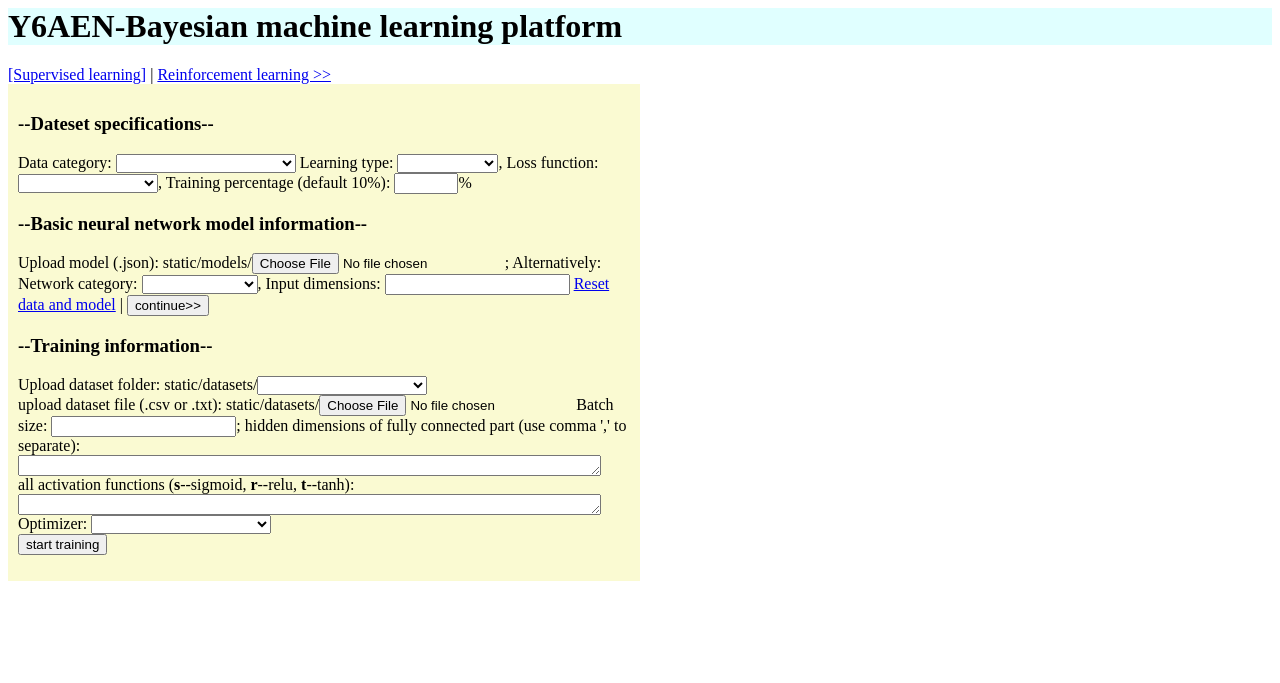
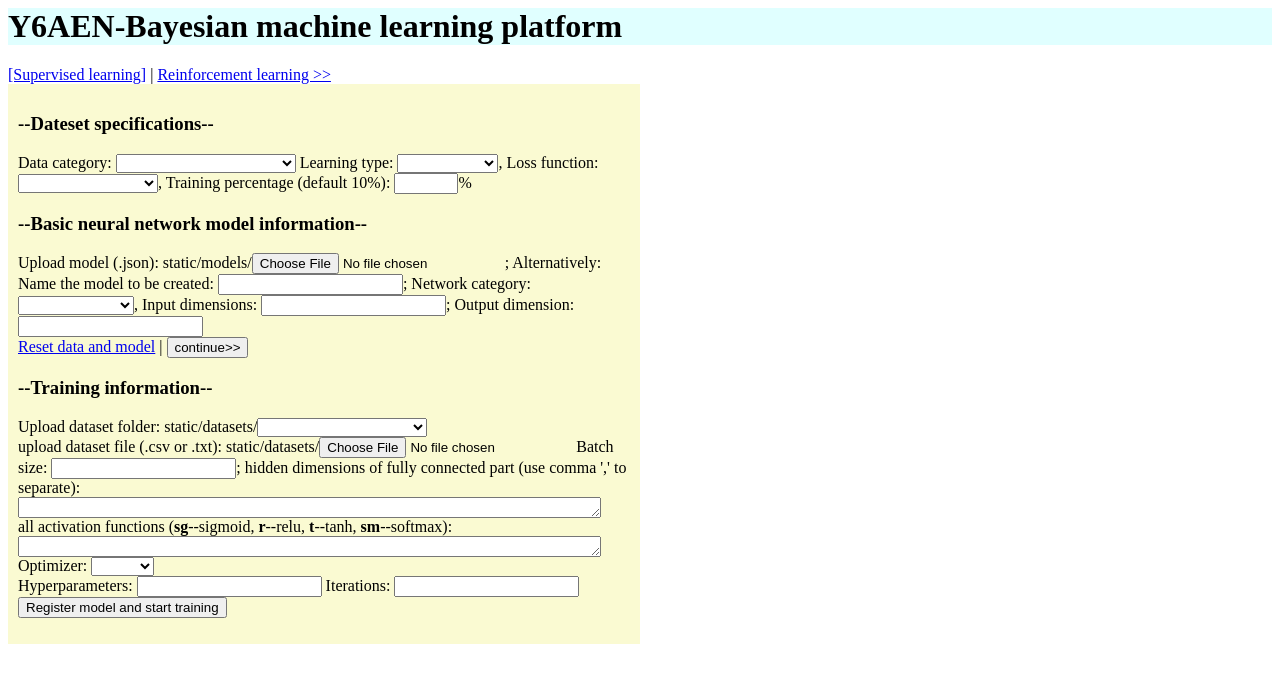
Before and after one commit to HassenAissa/Bayesian_inference_for_NN, a Flask app: page / in a window 1280 px wide. Shown: the top 683 px of the page. Run offline with Flask 3, Linux system fonts and the light colour scheme.

Commit message:
web create dataset and tf model with optimizer

```diff
--- a/app.py
+++ b/app.py
@@ -1,7 +1,8 @@
 from flask import Flask, render_template, request
 from matplotlib import pyplot as plt
 import PyAce.datasets.Dataset as ds, PyAce.datasets.utils as dsu
-import tensorflow as tf
+import PyAce.optimizers as om
+import tensorflow as tf, gymnasium as gym
 import os
 
 app = Flask(__name__)
@@ -9,7 +10,8 @@
 class ModelInfo:
     def __init__(self, ):
         self.dataset:ds.Dataset = None
-        self.tfmodel = ""
+        self.model_file = None
+        self.model_ready = False
 
 def find_values(text):
     csv = ""
@@ -24,9 +26,9 @@
                ["", "Mean squared error", "Cross entropy"],
                ["", "Fully connected", "Convolutional"],
                [""]+os.listdir("PyAce/tests"),
-               [""]+["BBB", "FSVI", "HMC", "SLGD", "SWAG"]]
-mspecs = ["dcat", "lcat", "loss", "tfrac", "nnjson", "nncat", "ipd"]
-tspecs = ["dfolder", "dtable", "batch", "kernel", "filters", "hidden", "activations", "optim"]
+               [""]+["BBB", "FSVI", "HMC", "SGLD", "SWAG"]]
+mspecs = ["dcat", "lcat", "loss", "tfrac", "nnjson", "nncat", "ipd", "opd", "mname"]
+tspecs = ["dfolder", "dtable", "batch", "kernel", "filters", "hidden", "activations", "optim", "hyp", "ite"]
 
 @app.route('/reinforce', methods=['GET', 'POST'])    # main page
 def reinforce():
@@ -36,19 +38,22 @@
 def index():
     fm = request.form
     print(fm)
+    inputs = []
     if not fm:
         return render_template('index.html', options=options)
-
     elif fm.get("f1"):
         # form no.1 dataset and neural netork category
         inputs = [fm.get(k) for k in mspecs]
-        if "" in inputs[:4] or (inputs[4]=="" and "" in inputs[5:]):
+        if "" in inputs[:4] or (inputs[4]=="" and "" in inputs[5:-1]):
             return render_template('index.html', options=options)
         if inputs[4]:
-            info.tfmodel = "static/models/"+inputs[4]
+            info.model_file = "static/models/"+inputs[4]
+            info.model_ready = True
         else:
+            info.model_file = "static/models/"+inputs[8]+".json"
             info.nncat = inputs[5]
             info.ipd = find_values(inputs[6])
+            info.opd = int(inputs[7])
         if inputs[2] == options[2][0]:
             info.lfunc = tf.keras.losses.MeanSquaredError()
         elif inputs[2] ==  options[2][1]:
@@ -58,68 +63,103 @@
     elif fm.get("f2"):
         # form no.2 neural network config
         inputs = [fm.get(k) for k in tspecs]
+        # Create dataset
         x_train, y_train = None, None
         if inputs[0] == options[0][1]: # images folder and labels
-            info.ipd = [int(i) for i in find_values(ic)] # input dimension
-            x_train, y_train = dsu.imgdata_preprocess("static/datasets/"+inputs[0], info.tfrac, info.ipd)
-            info.n_classes = dsu.get_n_classes(y_train)
+            ipd = [int(i) for i in find_values(info.ipd)] # input dimension
+            x_train, y_train = dsu.imgdata_preprocess("static/datasets/"+inputs[0], info.tfrac, ipd)
+            if info.lcat == options[1][2]:
+                # classification
+                info.n_classes = dsu.get_n_classes(y_train)
+            else:
+                info.n_classes = info.opd
             info.dataset.__init__(
                 tf.data.Dataset.from_tensor_slices((x_train, y_train)),
                 info.lfunc,
-                info.lcat
+                info.lcat,
+                target_dim=info.opd
             )
         elif inputs[0] == options[0][1]: # dataframe table
             pass
-        if info.nncat == options[3][1]: # fully connected
-            hidden = fm.get("hidden")
-            if hidden:
-                shape[1] = [0] + [int(d) for d in find_values(hidden)] + [info.n_classes]
-                activations = fm.get("activations")
-                if activations:
-                    acts = find_values(activations)
-                    activations = []
-                    for a in acts:
-                        match a:
-                            case 'r':
-                                activations.append('relu')
-                            case's':
-                                activations.append('sigmoid')
-                            case 't':
-                                activations.append('tanh')
-                            case _:
-                                activations.append('linear')
 
-                    if len(activations) == len(shape[1])-1:
-                        info.tfmodel.add(tf.keras.layers.Dense(shape[1][1], activation=activations[0]))
-                        for i in range():
-                            layers.append(linears[i])
+        # Create basic nn model
+        layers = []
+        model_config = ""
+        if not info.model_ready and inputs[6] and inputs[5]:
+            acts = find_values(inputs[6])
+            activations = []
+            ai = 1
+            hiddens = [h for h in find_values(inputs[5])]
+            for a in acts:
+                match a:
+                    case 'r':
+                        activations.append('relu')
+                    case'sg':
+                        activations.append('sigmoid')
+                    case 't':
+                        activations.append('tanh')
+                    case 'sm':
+                        activations.append('softmax')
+                    case _:
+                        activations.append('linear')
 
+            if info.nncat == options[3][1]: # Fully connected specific
+                layers.append(tf.keras.layers.Dense(hiddens.pop(0), activation=activations[0], input_shape=info.ipd))
 
-                        base_model = nn.Sequential(*layers)
+            elif info.nncat == options[3][2]: # Convolutional specific
+                if inputs[4] and inputs[3]:
+                    filters = [int(f) for f in find_values(inputs[4])]
+                    kernel = int(inputs[3])
+                    layers += [tf.keras.layers.Conv2D(filters[0], kernel, activation=activations[0], input_shape=info.ipd),
+                            tf.keras.layers.MaxPooling2D(2)]
+                    for f in filters:
+                        layers += [tf.keras.layers.Conv2D(f, kernel, activation=activations[ai]), tf.keras.layers.MaxPooling2D(2)]
+                        ai += 1
+                    layers.append(tf.keras.layers.Flatten())
+            for h in hiddens:   # Common to both types
+                layers.append(tf.keras.layers.Dense(h, activation=activations[ai]))
+                ai += 1
+            if layers:
+                # nn layers have been added properly
+                model = tf.keras.Sequential(layers)
+                model_config= model.to_json()
+                info.model_ready = True
+                f = open(info.model_file, "w")
+                f.write(info.model_config)
+                f.close()
 
-        elif info.nncat == options[3][2]: # Convolutional
-            filters = fm.get("filters")
-            if filters:
-                shape[0] = [0] + [int(f) for f in find_values(filters)]
-                kernel = fm.get("kernel")
-                if kernel:
-                    kernel = int(kernel)
-                    padding =  int((kernel - 1) / 2)
-                    features = fm.get("features")
-                    if features:
-                        features = int(features)
-                        convs = [nn.Conv2d(shape[0][i], shape[0][i+1], kernel_size=kernel, padding=padding) for i in range(len(shape[0])-1)]
-                        f_size = int(32 / (2**(len(shape[0])-1)))
-                        ic = shape[0][-1]*f_size*f_size
-                        lins = [nn.Linear(ic, features), nn.Linear(features, n_classes)]
-                        shape[1] = [ic, features, n_classes]
-                        base_model = nn.Sequential(*(convs+lins))
-    if base_model:
-        draw_nn(shape=shape)
+        # Start training
+        if info.dataset and info.model_ready and inputs[7]:
+            if not model_config:
+                # model json file is uploaded by user
+                f = open(info.model_file, "r")
+                model_config = f.read()
+                f.close()
 
-    return render_template('index.html', options=options, inputs=inputs, graph=(base_model is not None))
+            optim = None
+            oname = inputs[7]
+            if oname == options[0][1]:
+                optim = om.BBB()
+            elif oname == options[0][2]:
+                optim = om.FSVI()
+            elif oname == options[0][3]:
+                optim = om.HMC()
+            elif oname == options[0][4]:
+                optim = om.SGLD()
+            elif oname == options[0][1]:
+                optim = om.SWAG()
+
+            hyp = om.HyperParameters()
+            if optim and inputs[9]:
+                optim.compile(hyp, model_config, info.dataset)
+                optim.compile_extra_components()
+
+                optim.train(int(inputs[9]))
+
+    return render_template('index.html', options=options, inputs=inputs)
 
 def draw_nn(shape):
+    # Auxilliary function, currently not used
     plt.title("Visualize neural network")
     x = 0
     xs = [[],[]]
--- a/templates/index.html
+++ b/templates/index.html
@@ -40,8 +40,9 @@
             Training percentage (default 10%): <input type="number" name="tfrac" min="1" max="100" step="1">% <br>
             <h3>--Basic neural network model information--</h3>
             Upload model (.json): static/models/<input type="file" name="nnjson">; Alternatively: <br>
+            Name the model to be created: <input type="text" name="mname">;
             Network category: <select name="nncat">{% for c in  options[3] %}<option value="{{c}}">{{c}}</option>{% endfor %}</select>,
-            Input dimensions: <input type="text" name="ipd">
+            Input dimensions: <input type="text" name="ipd">; Output dimension: <input type="number" name="opd" min="1" step="1"> <br>
             <a href="/">Reset data and model</a> | <input type="submit" name="f1" value="continue>>">
         </form>
         {{inputs}}
@@ -53,9 +54,11 @@
         {% if category == "Convolutional" %}
             kernel size: <input type="number" name="kernel" min="1" max="999">; filters list (use comma ',' to separate): <br><textarea name="filters" cols="70" rows="1"></textarea> <br>
         {% endif %}
-        hidden dimensions of fully connected part (use comma ',' to separate): <br><textarea name="hidden" cols="70" rows="1"></textarea> <br>all activation functions (<b>s</b>--sigmoid, <b>r</b>--relu, <b>t</b>--tanh): <br><textarea name="activations" cols="70" rows="1"></textarea>
-        Optimizer:  <select name="optim">{% for c in options[0] %}<option value="{{c}}">{{c}}</option>{% endfor %}</select> <br>
-        <input type="submit" name="f2" value="start training">
+        hidden dimensions of fully connected part (use comma ',' to separate): <br><textarea name="hidden" cols="70" rows="1"></textarea> <br>all activation functions (<b>sg</b>--sigmoid, <b>r</b>--relu, <b>t</b>--tanh, <b>sm</b>--softmax): <br><textarea name="activations" cols="70" rows="1"></textarea>
+        Optimizer:  <select name="optim">{% for c in options[5] %}<option value="{{c}}">{{c}}</option>{% endfor %}</select> <br>
+        Hyperparameters: <input type="text" name="hyp">
+        Iterations: <input type="number" name="ite" min="1" step="1">
+        <input type="submit" name="f2" value="Register model and start training">
         </form>
     </div>
     <div class="column">
```
Also changed, not shown: PyAce/datasets/Dataset.py (+5 -2 lines).
